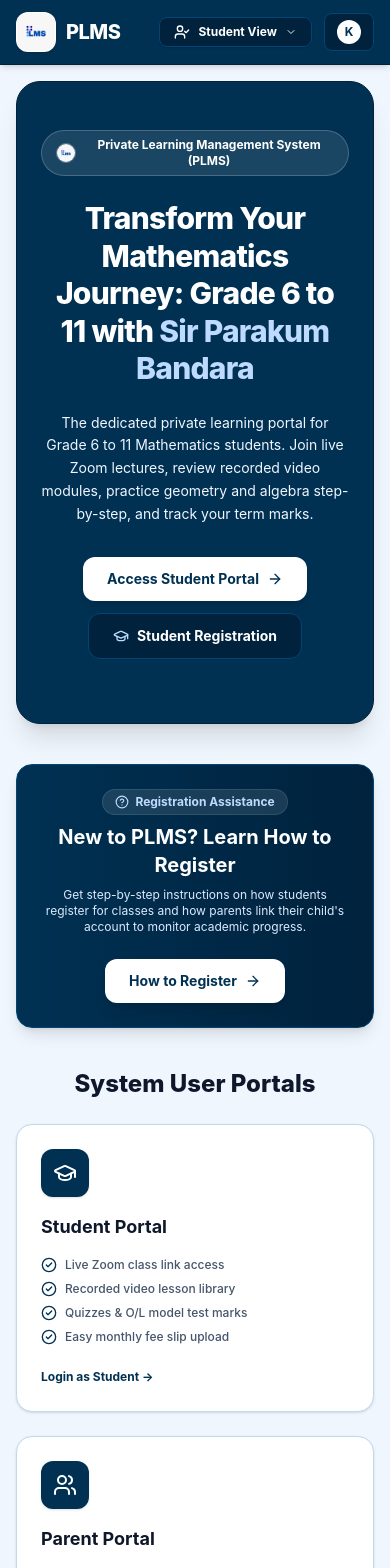
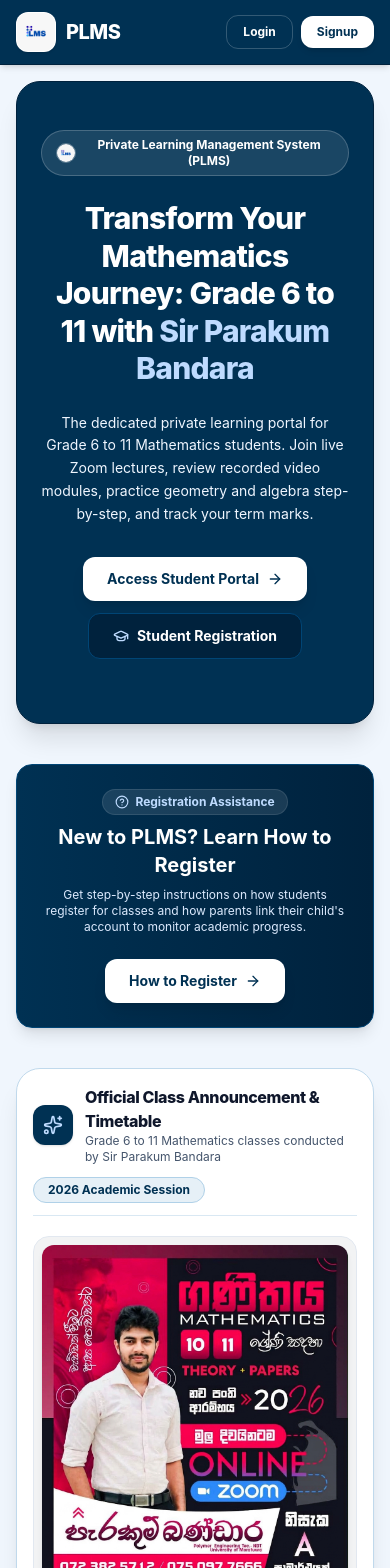
Before and after one commit to SakvithiDaskon/PLMS.web, a React (Vite) app: page / in a window 390 px wide. Shown: the top 1568 px of the page. Built offline with nearby package versions, Linux system fonts and the light colour scheme.

Commit message:
Updated project files

```diff
--- a/src/components/Navbar.jsx
+++ b/src/components/Navbar.jsx
@@ -68,81 +68,20 @@ export const Navbar = ({ toggleSidebar, isSidebarOpen, showSidebarButton = true
 
         {/* Right Action Menu */}
         <div className="flex items-center gap-3">
-          {/* Role Switcher Pill */}
-          {isAuthenticated && (
-            <div className="relative">
-              <button
-                onClick={() => setShowRoleMenu(!showRoleMenu)}
-                className="flex items-center gap-2 px-3.5 py-1.5 rounded-lg bg-[#00223d] text-white border border-[#004575] text-xs font-bold shadow-sm transition-all hover:bg-[#00192e]"
-              >
-                <RoleIcon className="w-4 h-4" />
-                <span>{currentRoleInfo.label}</span>
-                <ChevronDown className="w-3 h-3 opacity-90" />
-              </button>
-
-              {showRoleMenu && (
-                <div
-                  className="absolute right-0 mt-2 w-48 rounded-xl bg-white text-slate-900 border border-blue-100 shadow-2xl py-2 z-50"
-                  onMouseLeave={() => setShowRoleMenu(false)}
-                >
-                  <div className="px-3 py-1.5 text-[10px] font-bold text-[#003153] uppercase tracking-wider border-b border-blue-50">
-                    Switch Role
-                  </div>
-
-                  <button
-                    onClick={() => {
-                      switchRole('student');
-                      setShowRoleMenu(false);
-                      navigate('/student');
-                    }}
-                    className={`w-full text-left px-3 py-2 text-xs flex items-center gap-2 hover:bg-[#e6f0f7] font-semibold ${
-                      user?.role === 'student' ? 'text-[#003153] bg-[#e6f0f7] font-bold' : 'text-slate-700'
-                    }`}
-                  >
-                    <UserCheck className="w-4 h-4 text-[#003153]" /> Student View
-                  </button>
-
-                  <button
-                    onClick={() => {
-                      setShowRoleMenu(false);
-                    }}
-                    className={`w-full text-left px-3 py-2 text-xs flex items-center gap-2 hover:bg-[#e6f0f7] font-semibold ${
-                      user?.role === 'parent' ? 'text-[#003153] bg-[#e6f0f7] font-bold' : 'text-slate-700'
-                    }`}
-                  >
-                    <Users className="w-4 h-4 text-[#003153]" /> Parent View
-                  </button>
-
-                  <button
-                    onClick={() => {
-                      switchRole('admin');
-                      setShowRoleMenu(false);
-                      navigate('/admin');
-                    }}
-                    className={`w-full text-left px-3 py-2 text-xs flex items-center gap-2 hover:bg-[#e6f0f7] font-semibold ${
-                      user?.role === 'admin' ? 'text-[#003153] bg-[#e6f0f7] font-bold' : 'text-slate-700'
-                    }`}
-                  >
-                    <ShieldCheck className="w-4 h-4 text-[#003153]" /> Sir / Admin View
-                  </button>
-                </div>
-              )}
-            </div>
-          )}
-
-          {/* User Account Menu */}
-          {isAuthenticated ? (
+          {isAuthenticated && showSidebarButton ? (
+            /* User Profile Menu (Portal Pages Only) */
             <div className="relative">
               <button
                 onClick={() => setShowProfileMenu(!showProfileMenu)}
-                className="flex items-center gap-2 px-3 py-1.5 rounded-lg bg-[#00223d] hover:bg-[#00192e] border border-[#004575] text-white transition-colors"
+                className="flex items-center gap-2 px-3.5 py-1.5 rounded-xl bg-[#00223d] hover:bg-[#00192e] border border-[#004575] text-white shadow-sm transition-all"
               >
-                <div className="w-6 h-6 rounded-full bg-white text-[#003153] flex items-center justify-center font-bold text-xs">
+                <div className="w-6 h-6 rounded-full bg-white text-[#003153] flex items-center justify-center font-bold text-xs shrink-0">
                   {user?.name ? user.name.charAt(0).toUpperCase() : 'U'}
                 </div>
-                <span className="hidden md:inline-block text-xs font-bold text-white">
+                <span className="text-xs font-bold text-white">
                   {user?.name}
                 </span>
+                <ChevronDown className="w-3.5 h-3.5 text-blue-200" />
               </button>
 
               {showProfileMenu && (
@@ -175,18 +114,19 @@ export const Navbar = ({ toggleSidebar, isSidebarOpen, showSidebarButton = true
               )}
             </div>
           ) : (
+            /* Login & Signup Buttons (Home & Public Pages) */
             <div className="flex items-center gap-2">
               <Link
                 to="/login"
-                className="px-3.5 py-1.5 text-xs font-bold text-white hover:text-blue-100 transition-colors"
+                className="px-4 py-2 rounded-xl text-xs font-bold text-white hover:bg-white/10 transition-all border border-white/20"
               >
-                Sign In
+                Login
               </Link>
               <Link
                 to="/register"
-                className="px-4 py-2 text-xs font-bold text-[#003153] bg-white hover:bg-blue-50 rounded-lg shadow transition-colors"
+                className="px-4 py-2 rounded-xl text-xs font-bold text-[#003153] bg-white hover:bg-[#e6f0f7] shadow-md transition-all hover:scale-105"
               >
-                Register
+                Signup
               </Link>
             </div>
           )}
--- a/src/pages/public/Home.jsx
+++ b/src/pages/public/Home.jsx
@@ -1,6 +1,7 @@
 import React from 'react';
 import { Link } from 'react-router-dom';
 import logoImg from '../../assets/logo.jpeg';
+import posterImg from '../../assets/poster.jpeg';
 
 import {
   GraduationCap,
@@ -8,7 +9,8 @@ import {
   CheckCircle2,
   Users,
   ShieldCheck,
-  HelpCircle
+  HelpCircle,
+  Sparkles
 } from 'lucide-react';
 
 export const Home = () => {
@@ -81,6 +83,36 @@ export const Home = () => {
           <span>How to Register</span>
           <ArrowRight className="w-4 h-4" />
         </Link>
+      </section>
+
+      {/* Official Class Poster Section */}
+      <section className="relative overflow-hidden rounded-3xl bg-white border border-[#c0d9ec] shadow-xl p-4 sm:p-8 space-y-5">
+        <div className="flex flex-col sm:flex-row items-start sm:items-center justify-between gap-3 pb-3 border-b border-[#c0d9ec]/60">
+          <div className="flex items-center gap-3">
+            <div className="p-2.5 rounded-xl bg-[#003153] text-white shadow">
+              <Sparkles className="w-5 h-5 text-blue-200" />
+            </div>
+            <div>
+              <h3 className="text-base sm:text-xl font-extrabold text-slate-900 tracking-tight">
+                Official Class Announcement & Timetable
+              </h3>
+              <p className="text-xs text-slate-600">
+                Grade 6 to 11 Mathematics classes conducted by Sir Parakum Bandara
+              </p>
+            </div>
+          </div>
+          <span className="px-3.5 py-1 rounded-full bg-[#e6f0f7] text-[#003153] text-xs font-bold border border-[#b0d1e8] whitespace-nowrap">
+            2026 Academic Session
+          </span>
+        </div>
+
+        <div className="relative group overflow-hidden rounded-2xl bg-slate-900/5 border border-slate-200 flex items-center justify-center p-2 sm:p-4">
+          <img
+            src={posterImg}
+            alt="Sir Parakum Bandara Mathematics Class Poster"
+            className="w-full h-auto max-w-4xl object-contain rounded-xl shadow-md transition-transform duration-500 group-hover:scale-[1.005]"
+          />
+        </div>
       </section>
 
       {/* User Portals Section */}
```
Also changed, not shown: src/assets/poster.jpeg (added).
